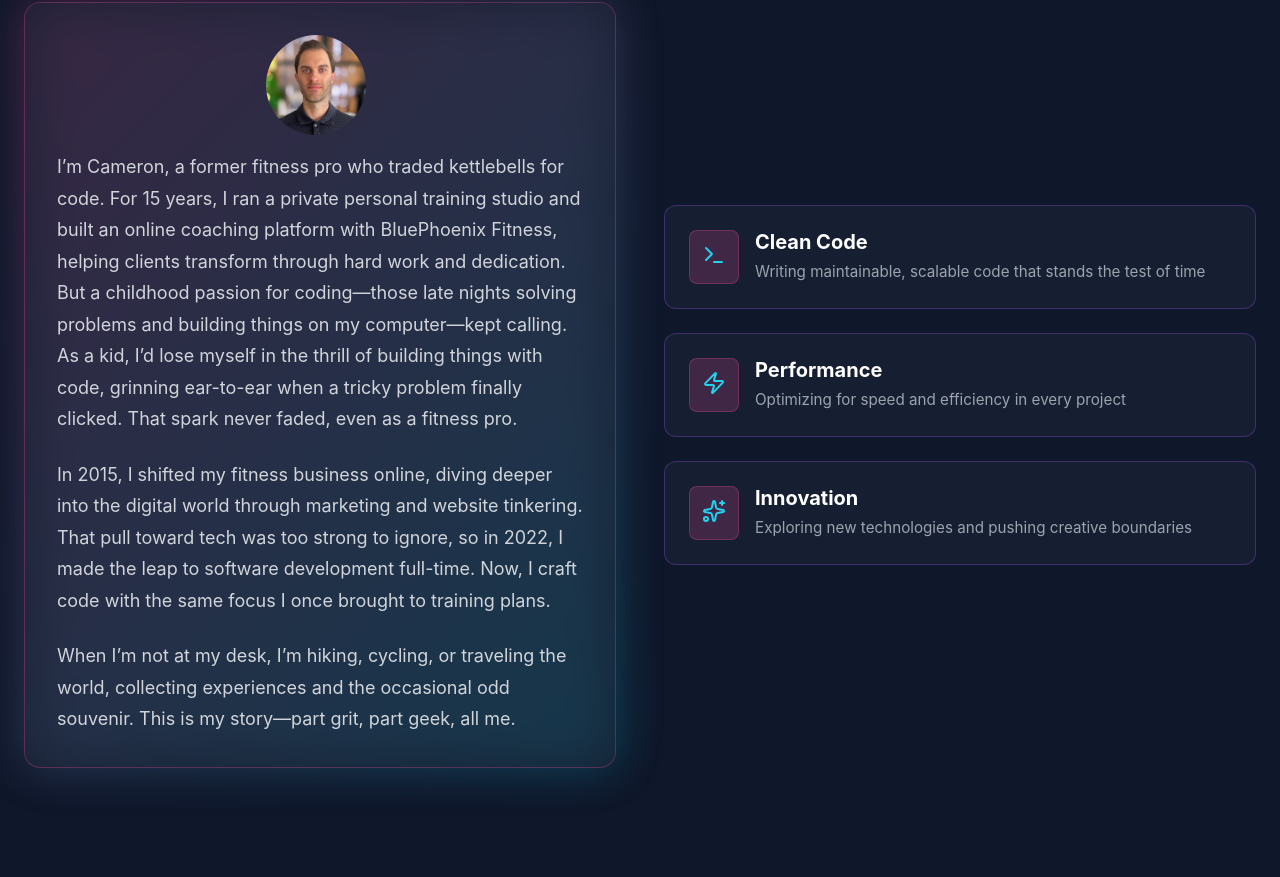
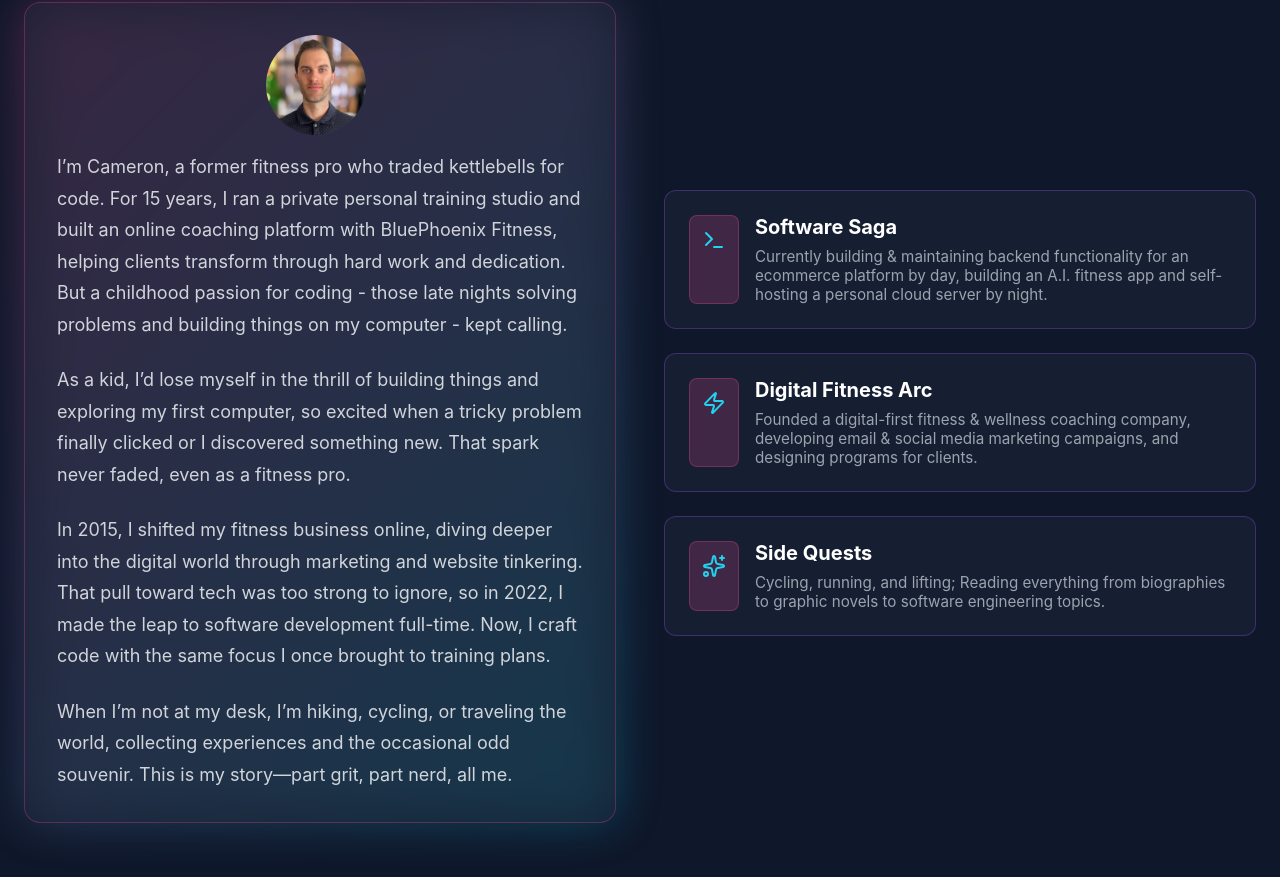
Before and after one commit to cameronmakarchuk/portfolio-site-client, a React (Vite) app: page / in a window 1280 px wide. Shown: the part 1019-1896 px from the top of the page. Built offline with nearby package versions, Linux system fonts and the light colour scheme; no server answers.

Commit message:
feat: fixes for hero, about highlights

```diff
--- a/src/components/About/About.scss
+++ b/src/components/About/About.scss
@@ -71,6 +71,7 @@
   display: grid;
   grid-template-columns: 1fr;
   gap: 1rem;
+  margin-bottom: 1.5rem;
 }
 
 .about__text {
--- a/src/components/About/About.tsx
+++ b/src/components/About/About.tsx
@@ -6,18 +6,21 @@ export default function About() {
 	const highlights = [
 		{
 			icon: Terminal,
-			title: 'Clean Code',
-			description: 'Writing maintainable, scalable code that stands the test of time',
+			title: 'Software Saga',
+			description:
+				'Currently building & maintaining backend functionality for an ecommerce platform by day, building an A.I. fitness app and self-hosting a personal cloud server by night.',
 		},
 		{
 			icon: Zap,
-			title: 'Performance',
-			description: 'Optimizing for speed and efficiency in every project',
+			title: 'Digital Fitness Arc',
+			description:
+				'Founded a digital-first fitness & wellness coaching company, developing email & social media marketing campaigns, and designing programs for clients.',
 		},
 		{
 			icon: Sparkles,
-			title: 'Innovation',
-			description: 'Exploring new technologies and pushing creative boundaries',
+			title: 'Side Quests',
+			description:
+				'Cycling, running, and lifting; Reading everything from biographies to graphic novels to software engineering topics.',
 		},
 	];
 
@@ -42,14 +45,15 @@ export default function About() {
 									I’m Cameron, a former fitness pro who traded kettlebells for code. For 15 years, I
 									ran a private personal training studio and built an online coaching platform with
 									BluePhoenix Fitness, helping clients transform through hard work and dedication. But
-									a childhood passion for coding—those late nights solving problems and building
-									things on my computer—kept calling.
+									a childhood passion for coding - those late nights solving problems and building
+									things on my computer - kept calling.
 								</p>
 							</div>
+
 							<p className='about__text'>
-								As a kid, I’d lose myself in the thrill of building things with code, grinning
-								ear-to-ear when a tricky problem finally clicked. That spark never faded, even as a
-								fitness pro.
+								As a kid, I’d lose myself in the thrill of building things and exploring my first
+								computer, so excited when a tricky problem finally clicked or I discovered something
+								new. That spark never faded, even as a fitness pro.
 							</p>
 
 							<p className='about__text'>
@@ -61,7 +65,7 @@ export default function About() {
 
 							<p className='about__text'>
 								When I’m not at my desk, I’m hiking, cycling, or traveling the world, collecting
-								experiences and the occasional odd souvenir. This is my story—part grit, part geek, all
+								experiences and the occasional odd souvenir. This is my story—part grit, part nerd, all
 								me.
 							</p>
 						</div>
```
